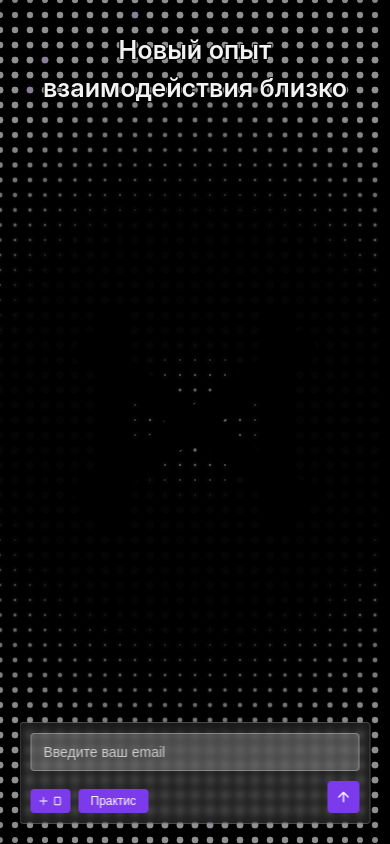
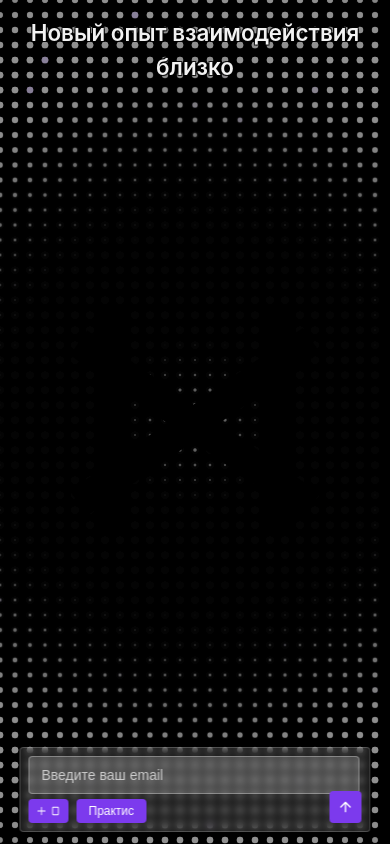
Before and after one commit to practice-energy/comingformnew, a Next.js app: page / in a window 390 px wide. Built offline with nearby package versions, Linux system fonts and the light colour scheme.

Commit message:
style: optimize mobile layout for text block and form
Reduce mobile margins, font size, and form height for single-screen view.

Co-authored-by: null <209658977+1ncert0@users.noreply.github.com>

```diff
--- a/components/halftone-waves.tsx
+++ b/components/halftone-waves.tsx
@@ -240,7 +240,7 @@ export default function Component() {
       </div>
 
       {/* Text - Same width as form, no padding (отступ от блока до текста = 0) */}
-      <div className="absolute top-8 sm:top-12 left-1/2 transform -translate-x-1/2 pointer-events-none">
+      <div className="absolute top-4 sm:top-12 left-1/2 transform -translate-x-1/2 pointer-events-none">
         <div
           className="text-center pointer-events-none w-[90vw] sm:w-[720px] max-w-[720px]"
           style={{ opacity: textOpacity }}
@@ -250,7 +250,7 @@ export default function Component() {
             style={{
               color: "rgba(255, 255, 255, 0.95)",
               fontFamily: "-apple-system, BlinkMacSystemFont, 'SF Pro Display', 'Segoe UI', Roboto, sans-serif",
-              fontSize: "clamp(1.575rem, 4vw, 2.52rem)", // Увеличено на 5% от text-2xl/3xl/4xl
+              fontSize: "clamp(1.4rem, 4vw, 2.52rem)", // Уменьшено для мобильных
               textShadow:
                 "1px 1px 0 rgba(0, 0, 0, 0.8), -1px -1px 0 rgba(0, 0, 0, 0.8), 1px -1px 0 rgba(0, 0, 0, 0.8), -1px 1px 0 rgba(0, 0, 0, 0.8)", // Обводка
             }}
@@ -262,12 +262,12 @@ export default function Component() {
 
       {/* Form - Exact same width as text block */}
       <div
-        className="absolute bottom-5 sm:bottom-7 left-1/2 transform -translate-x-1/2 pointer-events-auto"
+        className="absolute bottom-3 sm:bottom-7 left-1/2 transform -translate-x-1/2 pointer-events-auto"
         style={{ opacity: formOpacity }}
       >
-        <div className="w-[90vw] sm:w-[720px] max-w-[720px] h-[102px] sm:h-[130px] bg-white/10 border border-white/20 rounded backdrop-blur-sm p-2.5 sm:p-3.5 relative">
+        <div className="w-[90vw] sm:w-[720px] max-w-[720px] h-[85px] sm:h-[130px] bg-white/10 border border-white/20 rounded backdrop-blur-sm p-2 sm:p-3.5 relative">
           {/* Email input */}
-          <div className="absolute top-2.5 sm:top-3.5 left-2.5 sm:left-3.5 right-2.5 sm:right-3.5">
+          <div className="absolute top-2 sm:top-3.5 left-2 sm:left-3.5 right-2.5 sm:right-3.5">
             <input
               type="email"
               value={email}
@@ -281,7 +281,7 @@ export default function Component() {
           {/* Submit button with arrow icon - Bottom right corner with proper spacing */}
           <button
             onClick={handleSubmit}
-            className="absolute bottom-2.5 sm:bottom-3.5 right-2.5 sm:right-3.5 bg-violet-600 text-white p-2 sm:p-2.5 rounded font-medium hover:bg-violet-700 transition-colors duration-200 flex items-center justify-center w-8 h-8 sm:w-10 sm:h-10"
+            className="absolute bottom-2 sm:bottom-3.5 right-2 sm:right-3.5 bg-violet-600 text-white p-2 sm:p-2.5 rounded font-medium hover:bg-violet-700 transition-colors duration-200 flex items-center justify-center w-8 h-8 sm:w-10 sm:h-10"
           >
             <svg
               width="16"
@@ -299,13 +299,13 @@ export default function Component() {
 
           {/* Error message */}
           {emailError && (
-            <div className="absolute top-[42px] sm:top-[51px] left-2.5 sm:left-3.5 text-red-400 text-xs sm:text-sm mt-1">
+            <div className="absolute top-[35px] sm:top-[51px] left-2 sm:left-3.5 text-red-400 text-xs sm:text-sm mt-1">
               {emailError}
             </div>
           )}
 
           {/* Buttons section - Bottom left corner */}
-          <div className="absolute bottom-2.5 sm:bottom-3.5 left-2.5 sm:left-3.5 flex gap-2">
+          <div className="absolute bottom-2 sm:bottom-3.5 left-2 sm:left-3.5 flex gap-2">
             <div className="bg-violet-600 text-white px-2 sm:px-3 py-1 sm:py-1.5 rounded text-xs sm:text-sm flex items-center gap-1">
               <svg width="10" height="10" className="sm:w-3 sm:h-3" viewBox="0 0 12 12" fill="currentColor">
                 <path d="M6 1a.5.5 0 0 1 .5.5v4h4a.5.5 0 0 1 0 1h-4v4a.5.5 0 0 1-1 0v-4h-4a.5.5 0 0 1 0-1h4v-4A.5.5 0 0 1 6 1z" />
```
